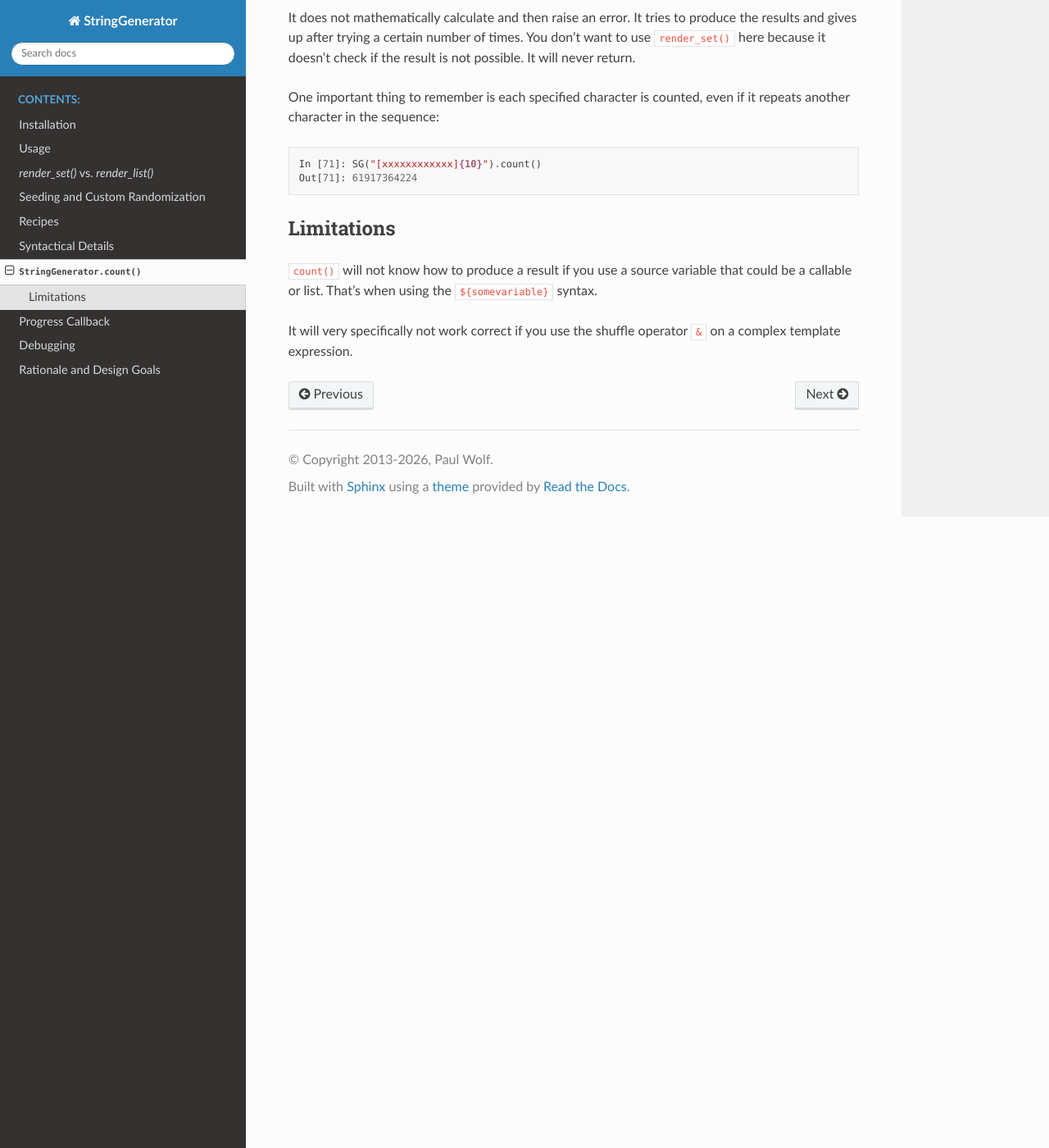
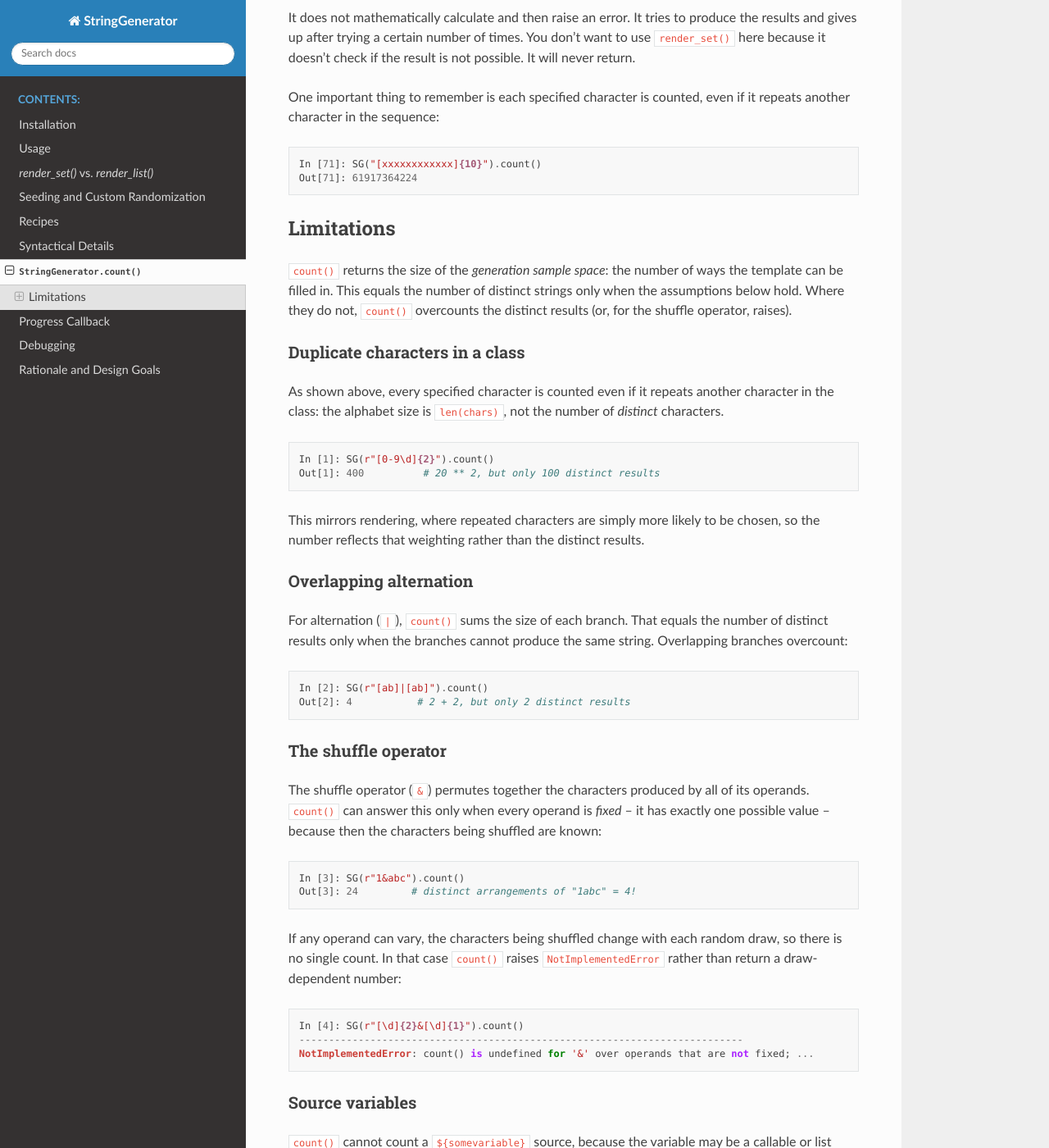
Before and after one commit to paul-wolf/strgen, a Sphinx documentation site: the page built from docs/count.rst, in a window 1280 px wide and 1400 px high, scrolled down 1272 px. Shown: the whole window at 82% size. Built offline with Sphinx 7.4.7 and the Read the Docs theme 3.1.0, drawn with Linux system fonts in a browser that asks for light colours; some of the changed text lies outside the part shown.

Commit message:
Make count() over '&' deterministic and document its assumptions
SequenceAND.count rendered once and counted permutations of that single
sample, so the result depended on the random draw (e.g. [\d]{2}&[\d]{1}
returned a different number on each call). It now computes the exact count
when every operand is fixed -- the multiset of characters is known -- and
raises NotImplementedError when an operand can vary, instead of returning a
misleading, draw-dependent number.

Add a docstring to StringGenerator.count spelling out the three assumptions
behind counting (no duplicate characters in a class, disjoint alternation
branches, fixed '&' operands) and expand docs/count.rst with worked examples
of each limitation.

Co-Authored-By: Claude Opus 4.8 <noreply@anthropic.com>

```diff
--- a/docs/count.rst
+++ b/docs/count.rst
@@ -75,9 +75,63 @@ even if it repeats another character in the sequence:
 Limitations
 -----------
 
-``count()`` will not know how to produce a result if you use a source variable
-that could be a callable or list. That's when using the ``${somevariable}``
-syntax.
+``count()`` returns the size of the *generation sample space*: the number of
+ways the template can be filled in. This equals the number of distinct strings
+only when the assumptions below hold. Where they do not, ``count()`` overcounts
+the distinct results (or, for the shuffle operator, raises).
 
-It will very specifically not work correct if you use the shuffle operator ``&``
-on a complex template expression.
+Duplicate characters in a class
+~~~~~~~~~~~~~~~~~~~~~~~~~~~~~~~~~
+
+As shown above, every specified character is counted even if it repeats another
+character in the class: the alphabet size is ``len(chars)``, not the number of
+*distinct* characters.
+
+.. code:: python
+
+    In [1]: SG(r"[0-9\d]{2}").count()
+    Out[1]: 400          # 20 ** 2, but only 100 distinct results
+
+This mirrors rendering, where repeated characters are simply more likely to be
+chosen, so the number reflects that weighting rather than the distinct results.
+
+Overlapping alternation
+~~~~~~~~~~~~~~~~~~~~~~~~~
+
+For alternation (``|``), ``count()`` sums the size of each branch. That equals
+the number of distinct results only when the branches cannot produce the same
+string. Overlapping branches overcount:
+
+.. code:: python
+
+    In [2]: SG(r"[ab]|[ab]").count()
+    Out[2]: 4           # 2 + 2, but only 2 distinct results
+
+The shuffle operator
+~~~~~~~~~~~~~~~~~~~~~~
+
+The shuffle operator (``&``) permutes together the characters produced by all of
+its operands. ``count()`` can answer this only when every operand is *fixed* --
+it has exactly one possible value -- because then the characters being shuffled
+are known:
+
+.. code:: python
+
+    In [3]: SG(r"1&abc").count()
+    Out[3]: 24         # distinct arrangements of "1abc" = 4!
+
+If any operand can vary, the characters being shuffled change with each random
+draw, so there is no single count. In that case ``count()`` raises
+``NotImplementedError`` rather than return a draw-dependent number:
+
+.. code:: python
+
+    In [4]: SG(r"[\d]{2}&[\d]{1}").count()
+    ---------------------------------------------------------------------------
+    NotImplementedError: count() is undefined for '&' over operands that are not fixed; ...
+
+Source variables
+~~~~~~~~~~~~~~~~~~
+
+``count()`` cannot count a ``${somevariable}`` source, because the variable may
+be a callable or list whose size is unknown. It raises ``NotImplementedError``.
```
Also changed, not shown: strgen/__init__.py (+47 -3 lines), 1 other file.
